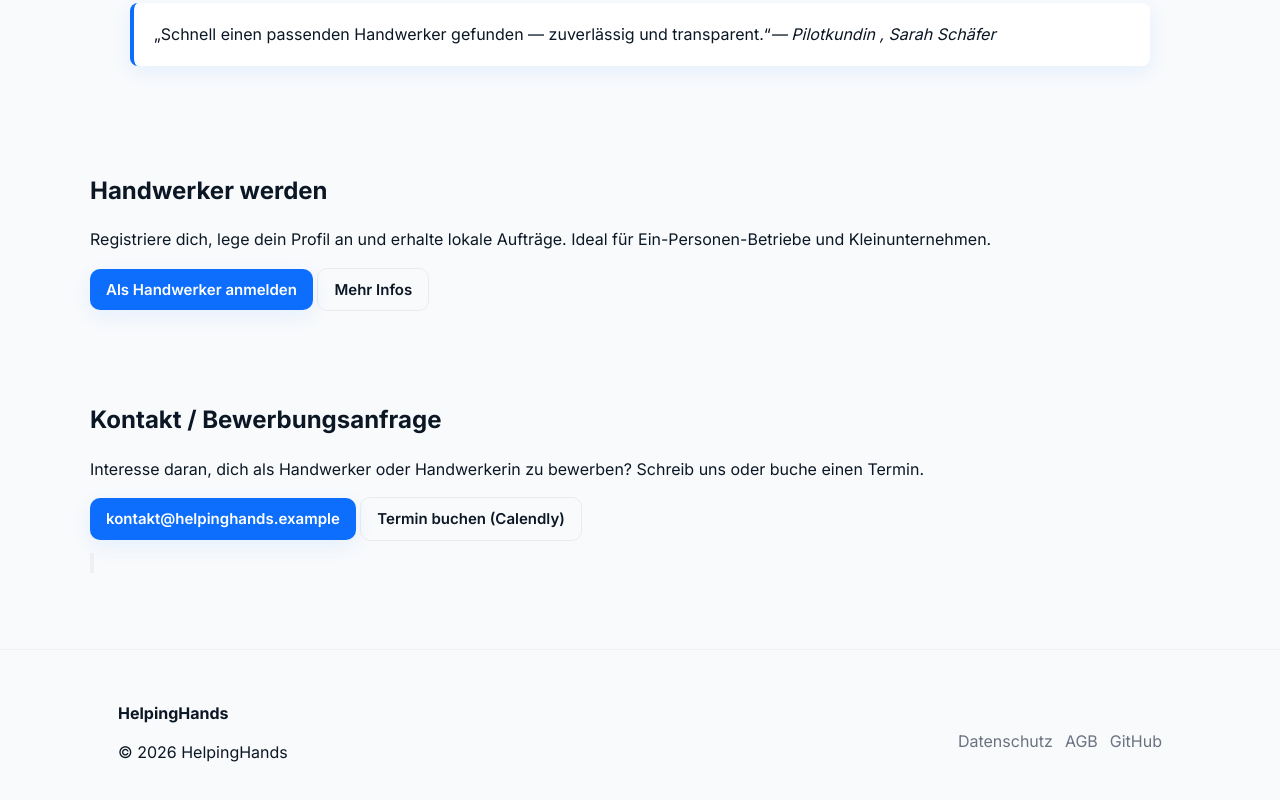
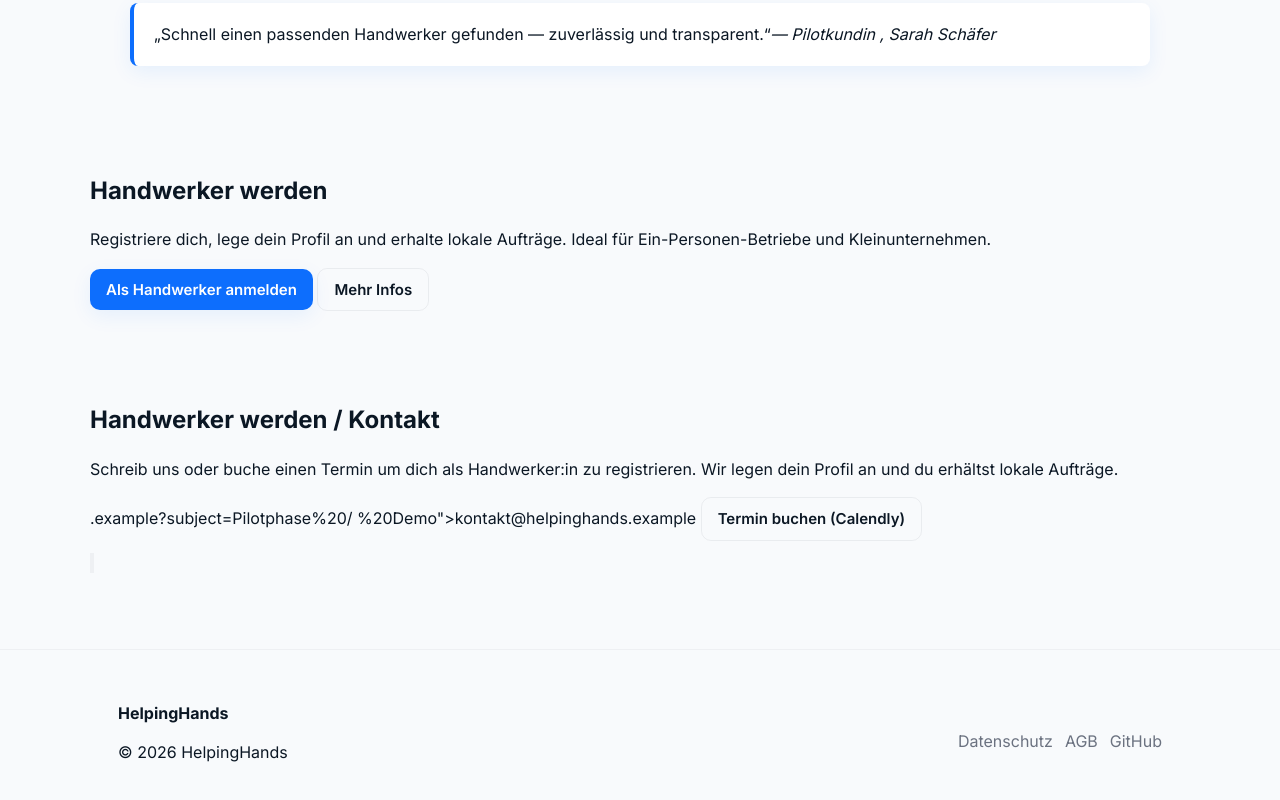
Before and after one commit to ilaydakazanci-del/PM3, a plain HTML site: page index.html in a window 1280 px wide. Shown: the part 1671-2471 px from the top of the page. Drawn offline with Linux system fonts and the light colour scheme.

Commit message:
Update contact section for registration and scheduling

```diff
--- a/index.html
+++ b/index.html
@@ -151,11 +151,10 @@
     </section>
 
     <section id="contact" class="contact container">
-      <h2>Kontakt / Bewerbungsanfrage</h2>
-      <p>Interesse daran, dich als Handwerker oder Handwerkerin zu bewerben? Schreib uns oder buche einen Termin.</p>
-      <div class="contact-actions">
-        <a class="btn btn-primary" href="mailto:kontakt@helpinghands.example?subject=Pilotphase%20/ %20Demo">kontakt@helpinghands.example</a>
-        <a class="btn btn-ghost" href="https://calendly.com/helpinghands/demo" target="_blank" rel="noopener">Termin buchen (Calendly)</a>
+      <h2>Handwerker werden / Kontakt </h2>
+      <p> Schreib uns oder buche einen Termin um dich als Handwerker:in zu registrieren. Wir legen dein Profil an und du erhältst lokale Aufträge.</p>
+      <div class="contact-actions">.example?subject=Pilotphase%20/ %20Demo">kontakt@helpinghands.example</a>
+        <a class="btn btn-ghost" href="https://calendly.com/ilaydakazanci/30min" target="_blank" rel="noopener">Termin buchen (Calendly)</a>
       </div>
 
       <aside class="note">
```
